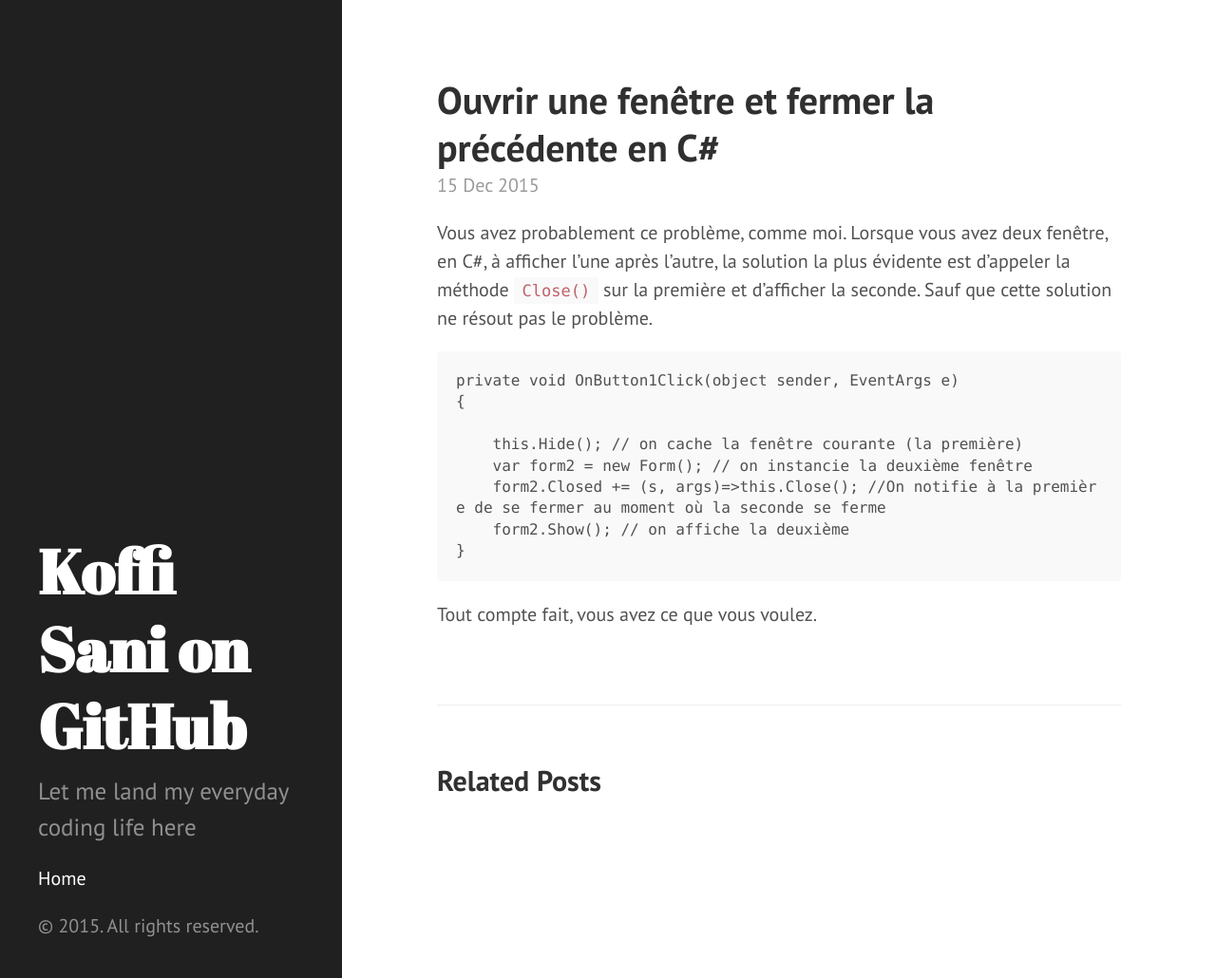
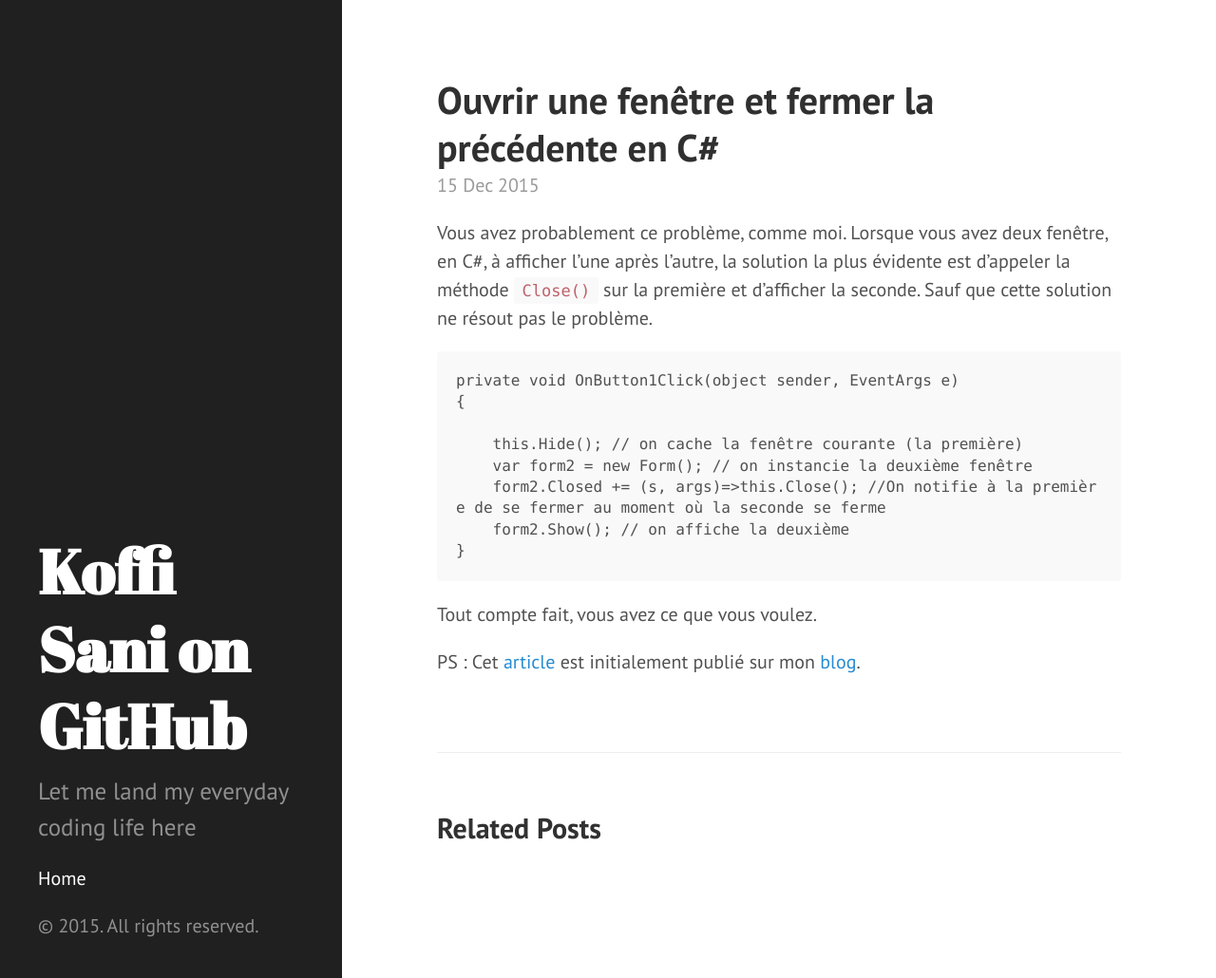
Before and after one commit to koffisani/koffisani.github.io, a Jekyll site: the page built from _posts/2015-12-15-ouvrir-une-fen-tre-et-fermer-la-pr-c-dente-en-c.markdown, in a window 1280 px wide and 1030 px high. Shown: the whole window at 95% size. Built offline with Jekyll 4.4.1, drawn with Linux system fonts in a browser that asks for light colours.

Commit message:
Update 2015-12-15-ouvrir-une-fen-tre-et-fermer-la-pr-c-dente-en-c.markdown

```diff
--- a/_posts/2015-12-15-ouvrir-une-fen-tre-et-fermer-la-pr-c-dente-en-c.markdown
+++ b/_posts/2015-12-15-ouvrir-une-fen-tre-et-fermer-la-pr-c-dente-en-c.markdown
@@ -16,3 +16,5 @@ Vous avez probablement ce problème, comme moi. Lorsque vous avez deux fenêtre,
     }
 
 Tout compte fait, vous avez ce que vous voulez.
+
+PS : Cet [article](https://koffisani.shost.ca/blog/c-ouvrir-une-fenetre-et-fermer-la-precedente/) est initialement publié sur mon [blog](http://koffisani.shost.ca).
```
